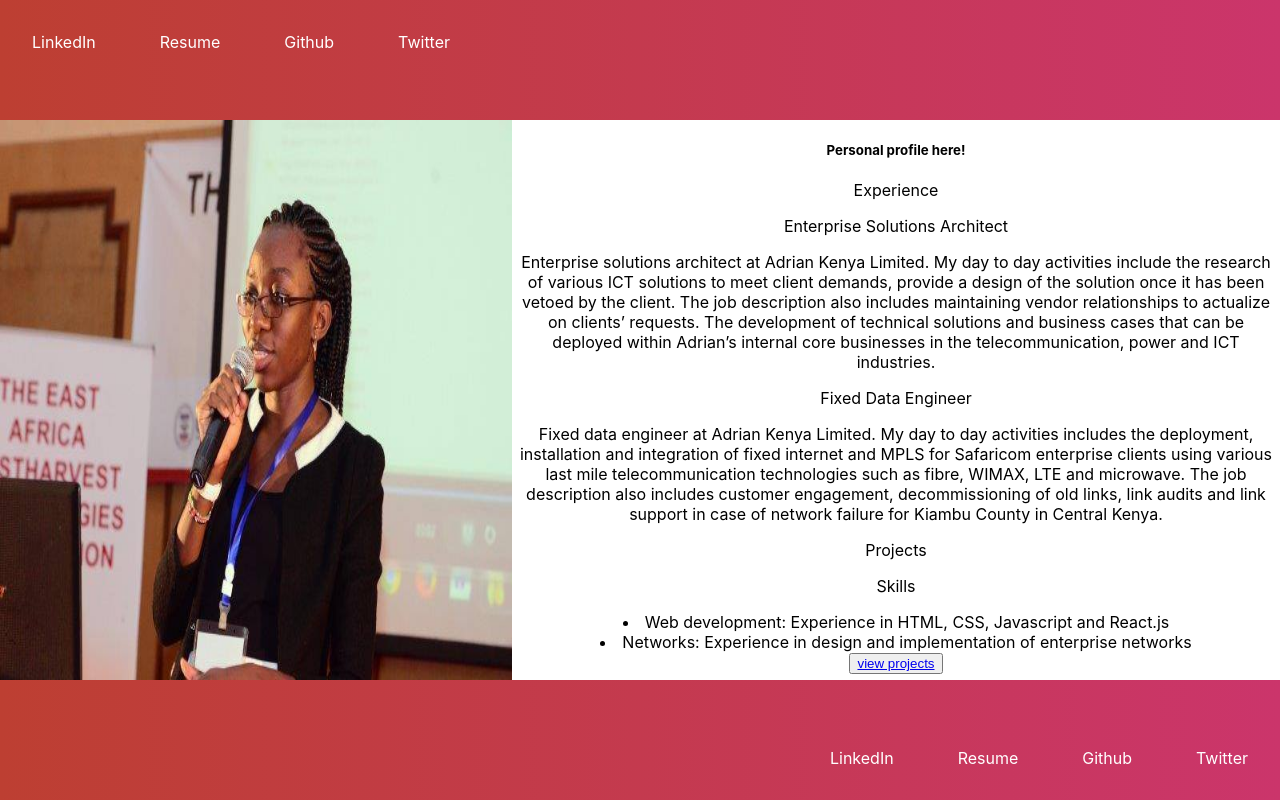
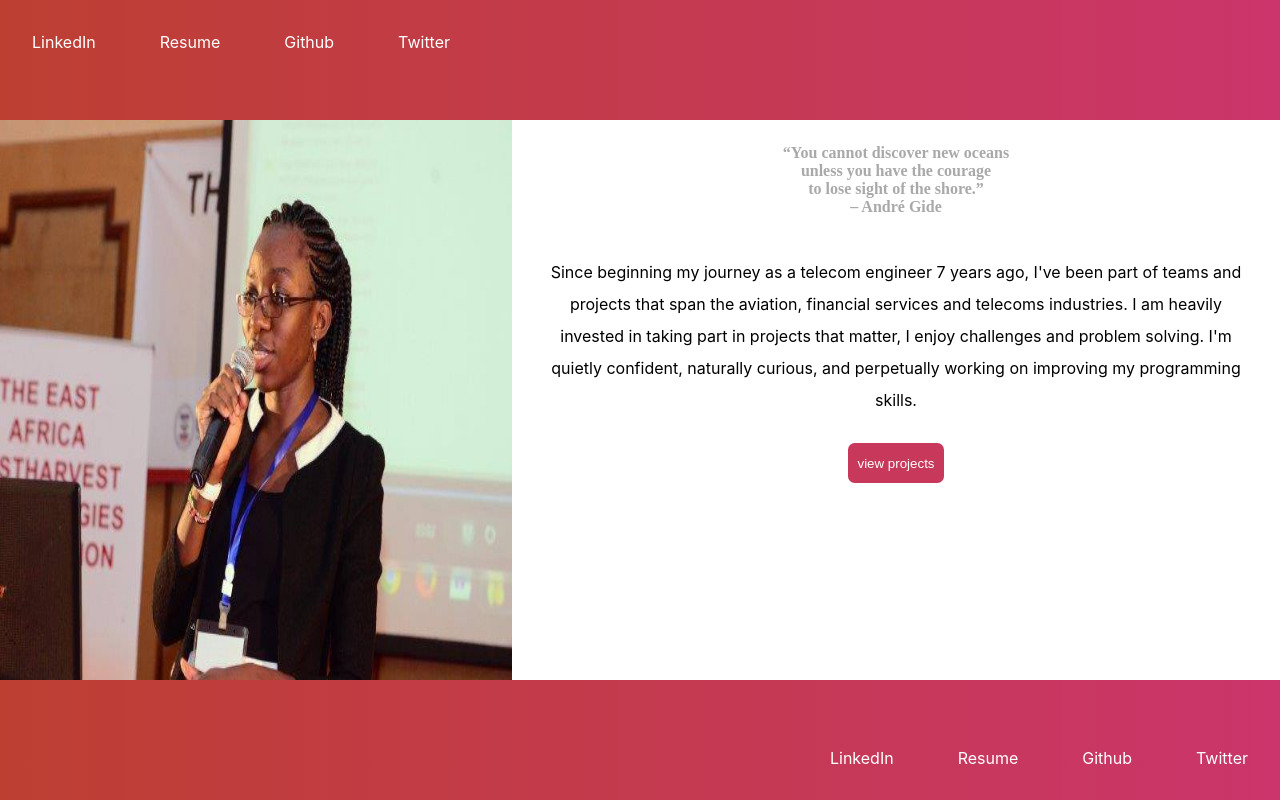
Before and after one commit to awuorm/portfolio-using-react, a React (Create React App) app: page /personal-profile in a window 1280 px wide. Built offline with nearby package versions, Linux system fonts and the light colour scheme.

Commit message:
finished on projects

```diff
--- a/src/Components/Projects.js
+++ b/src/Components/Projects.js
@@ -1,6 +1,6 @@
 import React from "react";
 
-import { StyledProjects } from "../styles";
+import { StyledProjects, StyledProjectsTitle } from "../styles";
 import rest_passport from "../imgs/rest_passport.png";
 import friend_finder from "../imgs/friend_finder.png";
 import dark_mode from "../imgs/dark_mode.png";
@@ -13,40 +13,47 @@ const Projects = props => {
       img: rest_passport,
       title: "Marketing page for restaurant passport app",
       github: "https://github.com/awuorm/Build-1",
+      tech_stack: "HTML, CSS",
       website: "https://restaurant-passport-marketing.netlify.com"
     },
     {
       img: friend_finder,
       title: "Friendfinder app",
       github: "https://github.com/awuorm/friend-finder-frontend",
+      tech_stack: "HTML, CSS, Javascript, React.js,Redux, Node.js, express",
       website: "https://friend-finder-frontend-app.netlify.com"
     },
     {
       img: dark_mode,
       title: "Crypto tracker web app",
       github: "https://github.com/awuorm/dark-mode",
+      tech_stack: "HTML, CSS, Javascript, React.js",
       website: "https://coins-dark-mode.netlify.com"
     },
     {
         img: better_prof,
         title: "Better professor web app",
         github: "https://github.com/better-professor/frontend",
+        tech_stack: "HTML, CSS, Javascript, React.js",
         website: "https://better-professor-bw.netlify.com",
     }
   ];
-  return (
+  return (<StyledProjectsTitle>
+    <span>Projects</span>
     <StyledProjects>
       {deployedProjects.map((project, index) => {
         return (
           <div key={index}>
             <img src={project.img} alt="restaurant" />
             <h5>{project.title}</h5>
+        <p>Technology stack : {project.tech_stack}</p>
             <a href={project.github}>Github repo</a> <br/>
             <a href={project.website}>Deployed website</a>
           </div>
         );
       })}
     </StyledProjects>
+    </StyledProjectsTitle>
   );
 };
 
--- a/src/Components/RightProfile.js
+++ b/src/Components/RightProfile.js
@@ -6,45 +6,49 @@ const RightDiv = styled.div`
   background-color: white;
   width: 60vw;
   height: 70vh;
+   h5 {
+     margin: 1em;
+     padding: 0.5em;
+     color:darkgray;
+     font-weight: bold;
+     font-size: 1em;
+     font-family: 'Lilita One', cursive;
+   }
+    p {
+      padding: 1em;
+      margin: 0.7em;
+      line-height: 2em;
+    }
+  button {
+    background-color: #c7385a;
+    color: white;
+    padding: 0.7em;
+    border: none;
+    height: 5vh;
+    border-radius: 0.5em;
+  }
 `;
 
 const RightProfile = () => {
   return (
     <RightDiv>
-      <h5>Personal profile here!</h5>
-      <p>Experience</p>
-      <p>Enterprise Solutions Architect</p>
-      <p>
-        Enterprise solutions architect at Adrian Kenya Limited. My day to day
-        activities include the research of various ICT solutions to meet client
-        demands, provide a design of the solution once it has been vetoed by the
-        client. The job description also includes maintaining vendor
-        relationships to actualize on clients’ requests. The development of
-        technical solutions and business cases that can be deployed within
-        Adrian’s internal core businesses in the telecommunication, power and
-        ICT industries.
-      </p>
-      <p>Fixed Data Engineer</p>
-      <p>
-        Fixed data engineer at Adrian Kenya Limited. My day to day activities
-        includes the deployment, installation and integration of fixed internet
-        and MPLS for Safaricom enterprise clients using various last mile
-        telecommunication technologies such as fibre, WIMAX, LTE and microwave.
-        The job description also includes customer engagement, decommissioning
-        of old links, link audits and link support in case of network failure
-        for Kiambu County in Central Kenya.
-      </p>
-      <p>Projects</p>
-      <p>Skills</p>
-      <li>
-        {" "}
-        Web development: Experience in HTML, CSS, Javascript and React.js
-      </li>
-      <li>
-        Networks: Experience in design and implementation of enterprise networks
-      </li>
+      <h5>
+        “You cannot discover new oceans <br /> unless you have the courage
+        <br /> to lose sight of the shore.”
+        <br /> – André Gide
+      </h5>
+      <p> Since beginning my journey as a telecom engineer 7 years ago,
+         I've been part of teams and projects that span the aviation,
+          financial  services and telecoms industries.
+          I am heavily invested in taking part in projects that matter, I enjoy challenges and problem solving.
+          I'm quietly confident, naturally curious, and perpetually working on improving my  programming skills. </p>
       <button>
-        <NavLink to="/projects">view projects</NavLink>{" "}
+        <NavLink
+          style={{ textDecoration: "none", color: "white" }}
+          to="/projects"
+        >
+          view projects
+        </NavLink>{" "}
       </button>
     </RightDiv>
   );
--- a/src/styles.js
+++ b/src/styles.js
@@ -1,19 +1,40 @@
 import styled from "styled-components";
+
+export const StyledProjectsTitle = styled.div`
+  width: 100%;
+  height: 10%;
+  padding: 1 em;
+  margin-bottom: 0.5em;
+  display: flex;
+  flex-direction: column;
+  align-items: flex-start;
+  span {
+    color: white;
+    font-size: 1.5em;
+    padding: 0.5em;
+    margin-bottom: 0.5em;
+    margin-left: 0.5em;
+  }
+`;
 
 export const StyledProjects = styled.div`
   display: grid;
-  grid-template-columns: repeat(auto-fill, minmax(300px, 1fr));
-  grid-gap: 2em;
-
+  grid-template-columns: repeat(auto-fill, minmax(260px, 1fr));
+  grid-gap: 1em;
   div {
     background: white;
-    padding: 1.5em;
-    margin: 1em;
+    padding: 0.7em;
+    margin-left: 3em;
     border-radius: 1em;
+    color: darkgray;
     img {
-        object-fit: cover;
+      object-fit: cover;
       width: 100%;
-      height: 75%;
+      height: 50%;
+    }
+    a {
+      text-decoration: none;
+      color: darkgray;
     }
   }
 `;
```
